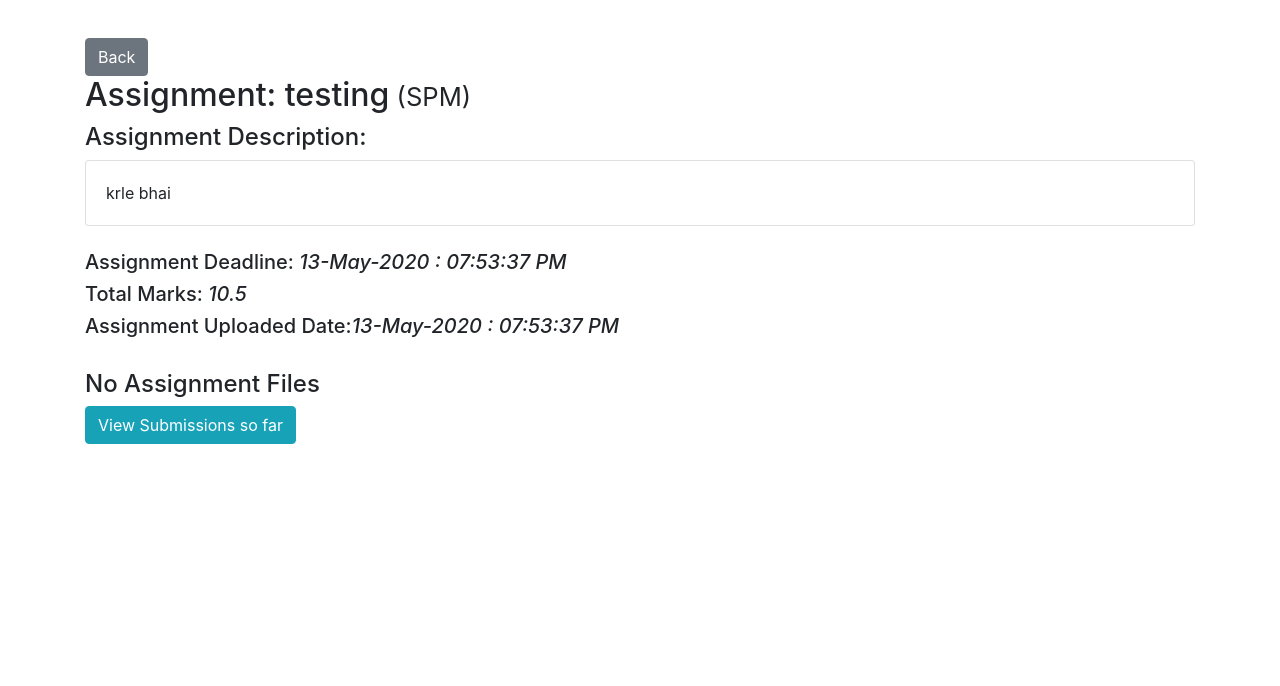
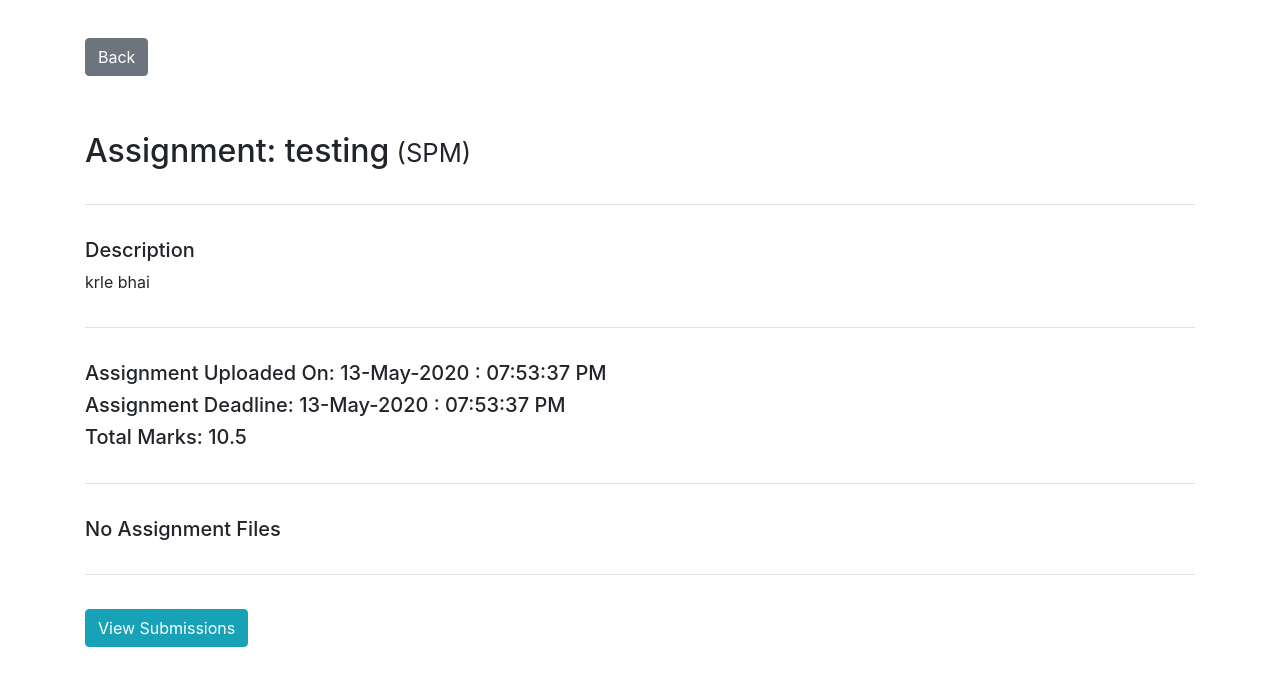
Before and after one commit to nikhils98/Starburst-LMS-Eyeson-Video-Conf-, a Flask app: page /assignments/detail/1 in a window 1280 px wide. Shown: the part 56-742 px from the top of the page. Run offline with Flask 2, Linux system fonts and the light colour scheme; a user stored in the database is signed in; data comes from the database, SQL or seed files in the repository; both versions use the stored data as it was after the commit; data that the repository does not hold is empty; some libraries are stand-ins or nearby versions.

Commit message:
assignment and submission pages beautfied

```diff
--- a/Application/templates/assignment_detail.html
+++ b/Application/templates/assignment_detail.html
@@ -12,41 +12,41 @@
 
 <div class="container" style="margin-top: 3%">
     <a class="btn btn-secondary" href={{url_for('getAssignmentsByCourse' ,id=assignment.courseId) }}>Back</a>
-    <div class="page-header">
+    <div class="page-header" style="margin: 2% 0%; padding: 3% 0% 0% 0%;">
       <h2>Assignment: {{ assignment.assignmentName }}<small> ({{ assignment.course.courseName }})</small></h2>
     </div>
     <div>
-        <h4>Assignment Description:</h4>
-            <div class="card">
-      <div class="card-body">
-          {{assignment.assignmentDesc }}
+        <div class="border-top" style="margin: 3% 0%; padding: 3% 0% 0% 0%;">
+            <h5>Description</h5>
+            <p>{{assignment.assignmentDesc }}</p>
         </div>
+        <div class="border-top" style="margin: 3% 0%; padding: 3% 0% 0% 0%;">
+            <h5>Assignment Uploaded On: {{ assignment.uploadDateTime.strftime('%d-%b-%Y : %I:%M:%S %p') }}</h5>
+            <h5>Assignment Deadline: {{ assignment.assignmentDeadline.strftime('%d-%b-%Y : %I:%M:%S %p') }}</h5>
+            <h5>Total Marks: {{ assignment.totalMarks }}</h5>
         </div>
-        <br>
-        <h5>Assignment Deadline: <em>{{ assignment.assignmentDeadline.strftime('%d-%b-%Y : %I:%M:%S %p') }}</em></h5>
-        <h5>Total Marks: <em>{{ assignment.totalMarks }}</em></h5>
-        <h5>Assignment Uploaded Date:<em>{{ assignment.uploadDateTime.strftime('%d-%b-%Y : %I:%M:%S %p') }}</em></h5>
-        <br>
+        <div class="border-top" style="margin: 3% 0%; padding: 3% 0% 0% 0%;">
             {% if assignment.assignmentFiles|length >= 1 %}
-        <h4>Assignment Files (if any) [Click to 💾]</h4>
+            <h5>Assignment Files [Click to 💾]</h5>
             <div class="list-group">
             {% for file in assignment.assignmentFiles %}
                 <a class="list-group-item list-group-item-action" href = {{ url_for('downloadAssignment' ,id=file.assignmentFileId)}}>{{ file.fileName }}</a>
             {% endfor %}
             </div>
-        <br>
             {% else %}
-            <h4>No Assignment Files</h4>
+            <h5>No Assignment Files</h5>
             {% endif %}
+        </div>
+        <div class="border-top" style="padding: 3% 0%;">
             {% if not isTeacher %}
             <a class="btn btn-primary" href={{ url_for('submitAssignment',id=assignment.assignmentId) }}>
                 Submit Assignment
-            <i class="material-icons md-48">note_add</i>
             </a>
             {% endif %}
             <a class="btn btn-info" href= {{ url_for('assignmentSubmission',id=assignment.assignmentId) }}>
-            View Submissions so far
+                View Submissions
             </a>
+        </div>
     </div>
 </div>
 
--- a/Application/templates/assignment_submission.html
+++ b/Application/templates/assignment_submission.html
@@ -11,8 +11,8 @@
 {{ super() }}
 <div class="container" style="margin-top:3%;">
     <a class="btn btn-secondary" href={{url_for('getAssignmentDetailById' ,id=assignmentId) }}>Back</a>
-    <div class="page-header">
-    <h1>Assignment Submissions so far</h1>
+    <div class="page-header" style="margin: 2% 0%; padding: 3% 0% 0% 0%;">
+        <h2>Assignment Submissions</h2>
     </div>
         <table class="table" style="margin-top: 3%">
         <thead class="thead-dark">
--- a/Application/templates/main.html
+++ b/Application/templates/main.html
@@ -14,7 +14,7 @@
 
 <div id="topbar">
   <nav class="pos-f-t navbar navbar-dark bg-dark">
-    <button class="navbar-toggler" type="button" onclick="toggleNav()">
+    <button class="navbar-toggler" type="button" style="outline:none;" onclick="toggleNav()">
       <span class="navbar-toggler-icon"></span>
     </button>
   </nav>
@@ -26,8 +26,7 @@
   let body = document.getElementsByTagName("body")[0];
 
   function toggleNav() {
-
-    sidebar.style.width === "0px" ? openNav() : closeNav();
+    sidebar.style.width < "250px" ? openNav() : closeNav();
   }
 
   function openNav() {
```
Also changed, not shown: Application/assignment_submissions.py (+3 -4 lines), Application/templates/assignment_submission_detail.html (+20 -16 lines), Application/views.py (+10 -0 lines), Application/starburst.db. Lines whose indentation alone changed are shown as unchanged.
